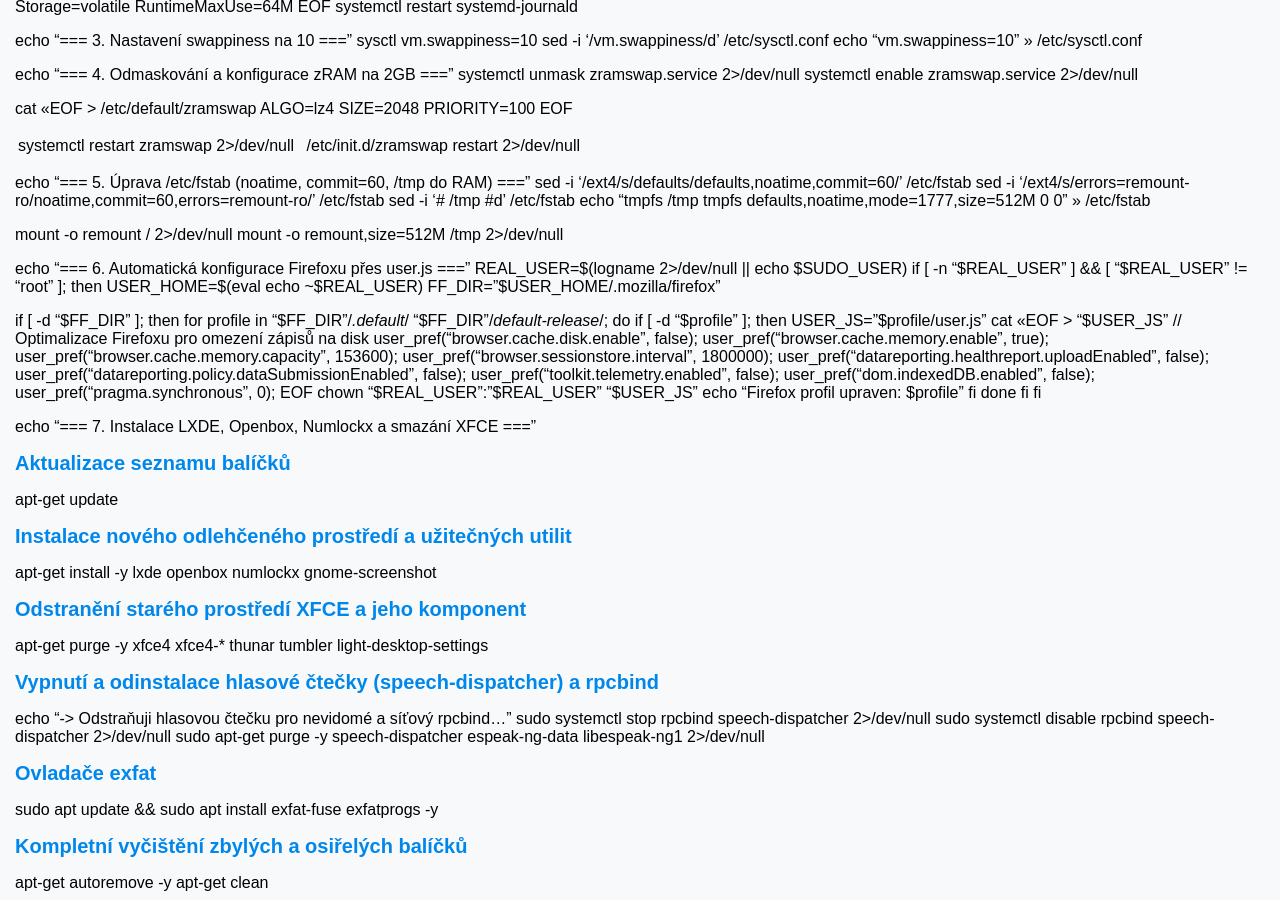
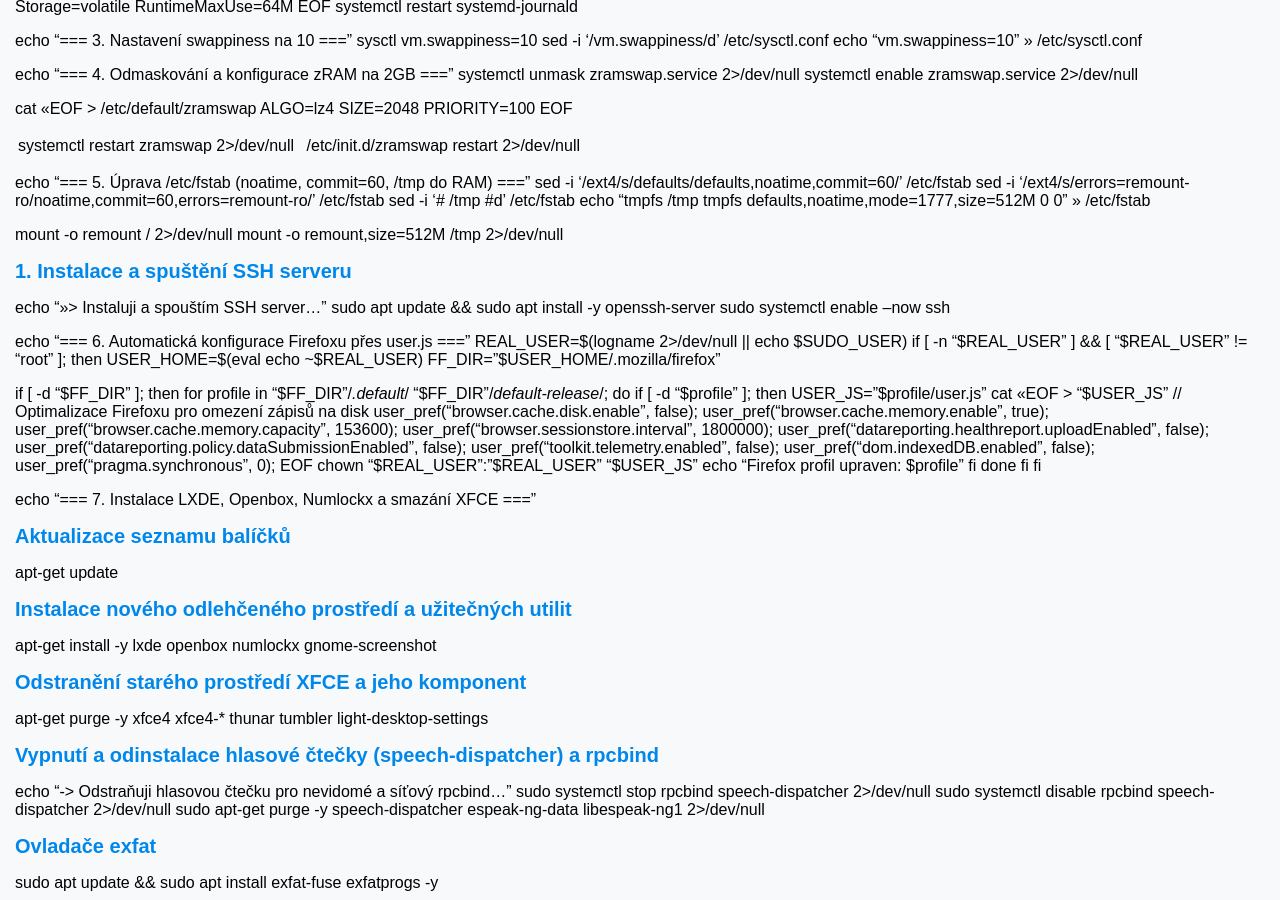
Before and after one commit to bedjan/bedjan.github.io, a Jekyll site: the page built from mx.md, in a window 1280 px wide and 900 px high, scrolled down 2425 px. Built offline with Jekyll 4.4.1, drawn with Linux system fonts in a browser that asks for light colours; our own code applies the rules of GitHub Pages for plain Markdown files.

Commit message:
Update mx.md

```diff
--- a/mx.md
+++ b/mx.md
@@ -104,6 +104,15 @@ echo "tmpfs   /tmp   tmpfs   defaults,noatime,mode=1777,size=512M   0   0" >> /e
 
 mount -o remount / 2>/dev/null
 mount -o remount,size=512M /tmp 2>/dev/null
+
+
+
+# 1. Instalace a spuštění SSH serveru
+echo ">>> Instaluji a spouštím SSH server..."
+sudo apt update && sudo apt install -y openssh-server
+sudo systemctl enable --now ssh
+
+
 
 echo "=== 6. Automatická konfigurace Firefoxu přes user.js ==="
 REAL_USER=$(logname 2>/dev/null || echo $SUDO_USER)
```
